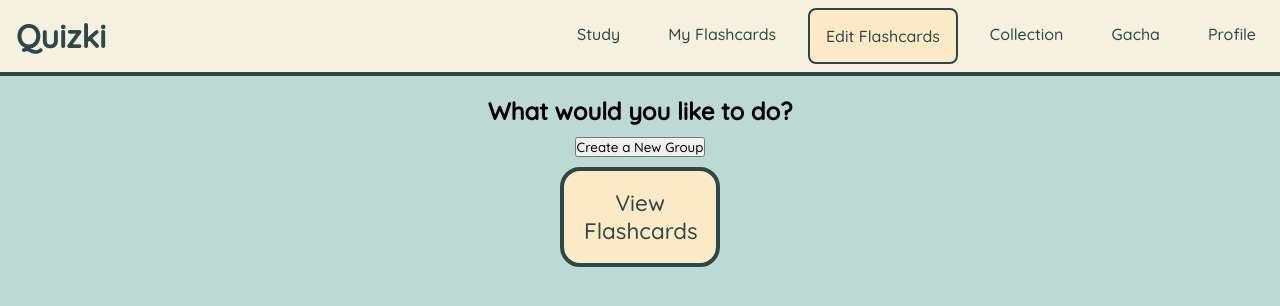
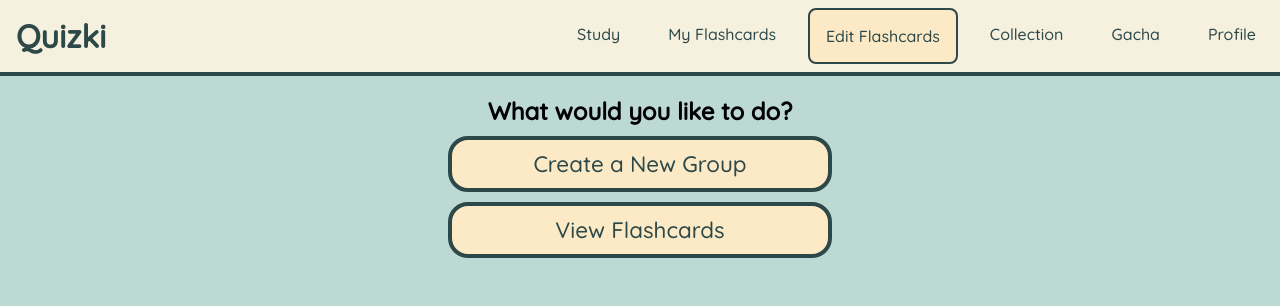
Before and after one commit to jaytan3966/Quizki, a React (Vite) app in the folder client/: page /create in a window 1280 px wide. Shown: the top 306 px of the page. Built offline with nearby package versions, Linux system fonts and the light colour scheme.

Commit message:
changed button sizes

```diff
--- a/client/src/pages/EditCards.css
+++ b/client/src/pages/EditCards.css
@@ -125,8 +125,8 @@ body{
     padding: 10px 20px;
     color: #2d4849;
     flex: column;
-    width: 160px;
-    height: 100px;
+    width: 30%;
+    height: 80%;
     margin: auto;
     margin-top: 10px;
 
--- a/client/src/pages/EditCards.jsx
+++ b/client/src/pages/EditCards.jsx
@@ -121,14 +121,14 @@ export default function Create() {
     <div className="app">
       {/* Choose page: Decide to create a group or add to an existing group */}
       {currentPage === 'choose' && (
-        <div className="choose-container">
+        <div className="choose-container view-flashcards-button">
           <h2>What would you like to do?</h2>
           <button onClick={() => setCurrentPage('create-group')}>Create a New Group</button>
           {/* Conditionally render the text and group list only if there are groups */}
           {groups.length > 0 && (
             <>
               <h3>Or choose an existing group:</h3>
-              <div className="group-list">
+              <div className="group-list view-flashcards-button">
                 {groups.map((group) => (
                   <button
                     key={group}
```
